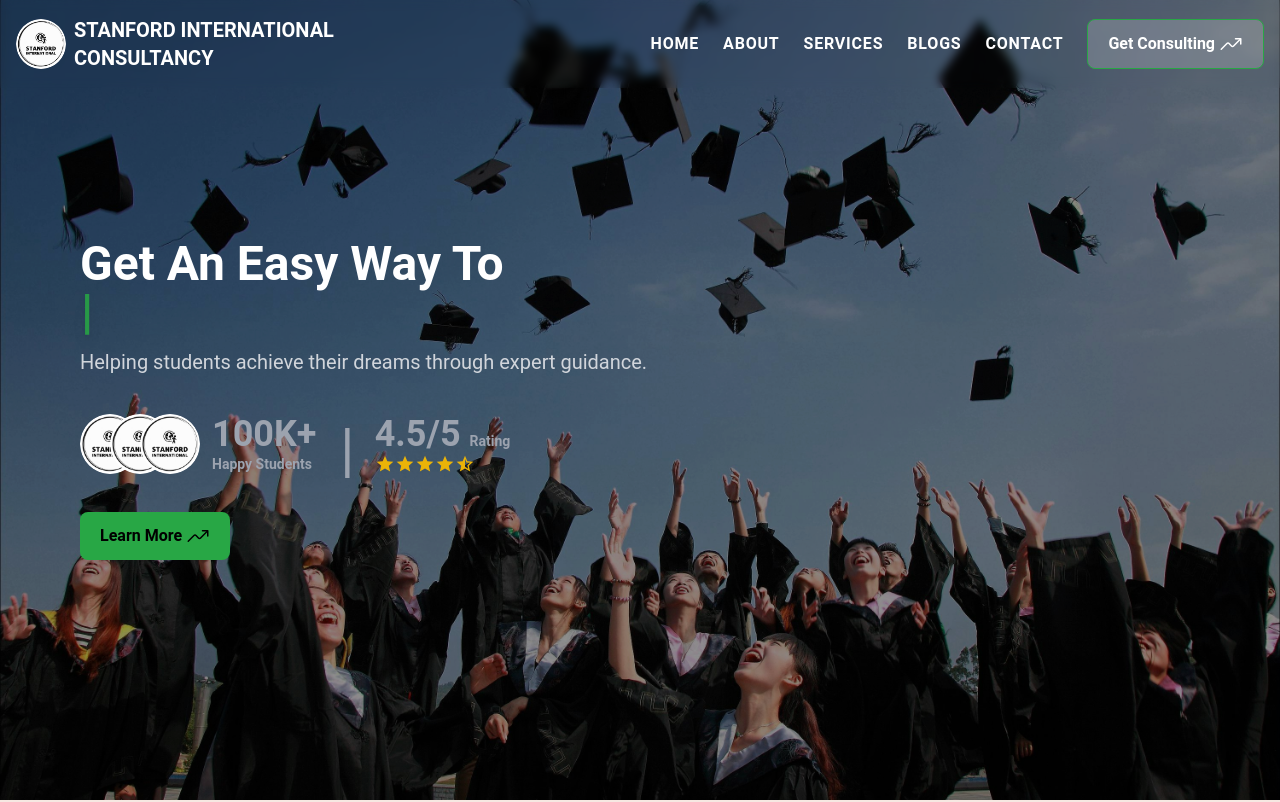
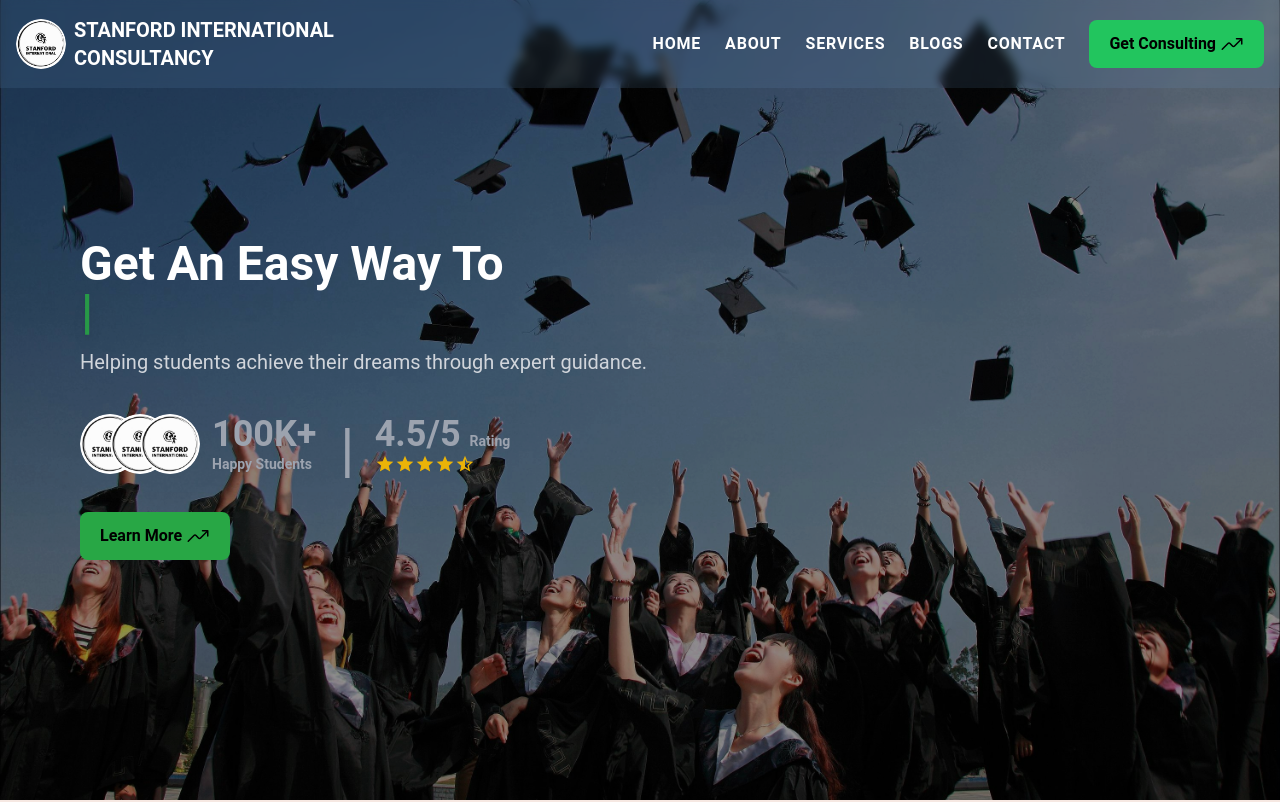
Before and after one commit to ByteBoneFire/standford-international, a React (Vite) app: page / in a window 1280 px wide. Shown: the top 802 px of the page. Built offline with nearby package versions, Linux system fonts and the light colour scheme.

Commit message:
Just nav bar

```diff
--- a/src/components/Navbar.jsx
+++ b/src/components/Navbar.jsx
@@ -8,6 +8,9 @@ function Navbar() {
   const [isMenuOpen, setIsMenuOpen] = useState(false);
   const [isScrolled, setIsScrolled] = useState(false);
   const location = useLocation();
+
+  // Check if current route is home
+  const isHome = location.pathname === '/';
 
   // Add scroll event listener
   React.useEffect(() => {
@@ -29,9 +32,11 @@ function Navbar() {
 
   return (
     <nav
-      className="fixed top-0 px-4 left-0 w-full z-20 transition-colors duration-300 bg-transparent"
+      className={`fixed top-0 px-4 left-0 w-full z-20 ${
+        isHome ? 'bg-bgSecondary' :'bg-transparent'
+      } transition-colors duration-300`}
       style={{
-        backdropFilter:"blur(5px)",
+        backdropFilter: "blur(5px)",
       }}
     >
       <div className="container mx-auto flex items-center justify-between py-4 relative z-30">
@@ -47,7 +52,7 @@ function Navbar() {
           <Link
             to="/"
             className={`max-sm:w-[250px] md:w-[280px] max-sm:text-md md:text-xl font-semibold uppercase ${
-              isScrolled ? "text-black" : "text-white"
+              isHome ? (isScrolled ? "text-black" : "text-white") : "text-black"
             }`}
           >
             Stanford International Consultancy
@@ -87,10 +92,13 @@ function Navbar() {
 }
 
 function NavLinks({ mobile, isScrolled }) {
+  const location = useLocation();
+  const isHome = location.pathname === '/';
+
   const linkClass = `hover:text-blue-500 uppercase tracking-wider font-semibold ${
-    mobile ? "text-lg text-black" : isScrolled ? "text-black" : "text-white"
+    mobile ? "text-lg text-black" : isHome ? (isScrolled ? "text-black" : "text-white") : "text-black"
   }`;
-  const buttonClass = `${isScrolled && !mobile ?'bg-button':'border border-[1px] bg-gray-100/20 border-button md:text-white'} hover:bg-green-500 transition duration-300 text-black font-bold py-3 px-5 rounded-lg ${
+  const buttonClass = `${isScrolled && !mobile ?'bg-button':'bg-green-500 border-button'} hover:bg-green-600 transition duration-300 text-black font-bold py-3 px-5 rounded-lg ${
     mobile ? "w-48 text-center mt-4" : "ml-12"
   }`;
 
```
